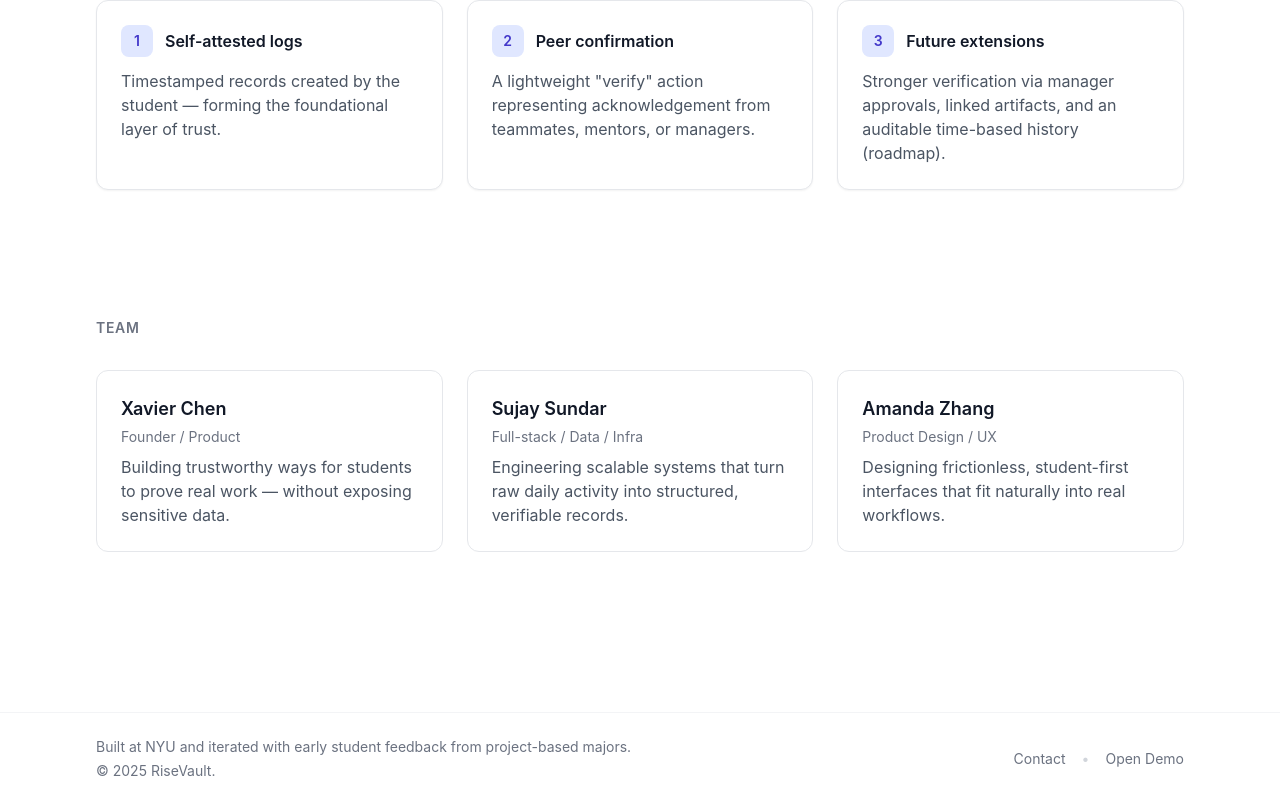
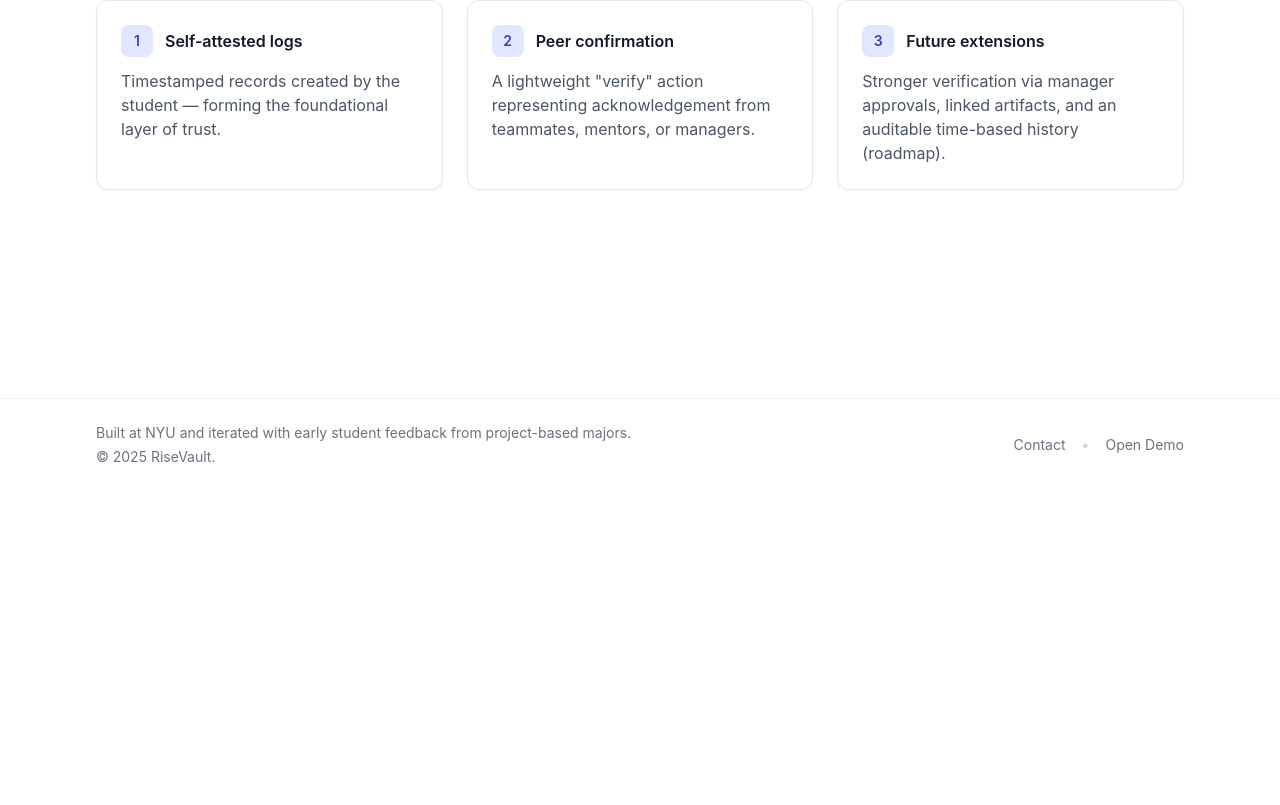
Before and after one commit to wowno1090858718/risevault-mvp, a Next.js app: page / in a window 1280 px wide. Shown: the part 2533-3338 px from the top of the page. After the commit the page ends 3024 px from the top, so only its background shows below. Built offline with nearby package versions, Linux system fonts and the light colour scheme.

Commit message:
Remove Team section from landing page

```diff
--- a/app/page.tsx
+++ b/app/page.tsx
@@ -216,36 +216,6 @@ export default function Home() {
             </div>
           </div>
         </section>
-
-        {/* Team Section */}
-        <section className="mb-20 space-y-8">
-          <h2 className="text-sm font-semibold uppercase tracking-wider text-gray-500">
-            Team
-          </h2>
-          <div className="grid grid-cols-1 sm:grid-cols-2 lg:grid-cols-3 gap-6">
-            <div className="rounded-xl border border-gray-200 bg-white p-6">
-              <div className="mb-1 text-base sm:text-lg font-semibold text-gray-900">Xavier Chen</div>
-              <div className="mb-2 text-sm text-gray-500">Founder / Product</div>
-              <p className="text-sm sm:text-base text-gray-600 leading-relaxed">
-                Building trustworthy ways for students to prove real work — without exposing sensitive data.
-              </p>
-            </div>
-            <div className="rounded-xl border border-gray-200 bg-white p-6">
-              <div className="mb-1 text-base sm:text-lg font-semibold text-gray-900">Sujay Sundar</div>
-              <div className="mb-2 text-sm text-gray-500">Full-stack / Data / Infra</div>
-              <p className="text-sm sm:text-base text-gray-600 leading-relaxed">
-                Engineering scalable systems that turn raw daily activity into structured, verifiable records.
-              </p>
-            </div>
-            <div className="rounded-xl border border-gray-200 bg-white p-6">
-              <div className="mb-1 text-base sm:text-lg font-semibold text-gray-900">Amanda Zhang</div>
-              <div className="mb-2 text-sm text-gray-500">Product Design / UX</div>
-              <p className="text-sm sm:text-base text-gray-600 leading-relaxed">
-                Designing frictionless, student-first interfaces that fit naturally into real workflows.
-              </p>
-            </div>
-          </div>
-        </section>
       </main>
 
       {/* Footer */}
```
